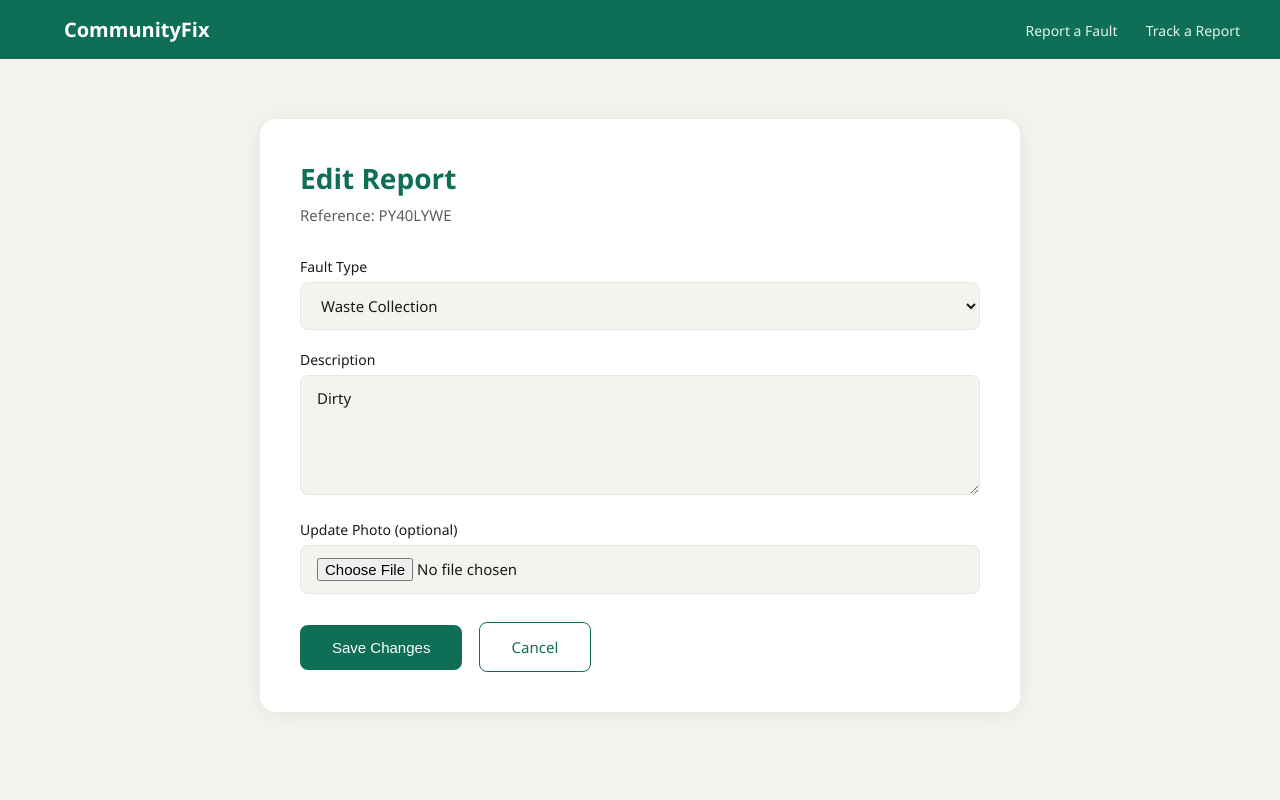
After one commit to Di-exGeneral/HCI-Assignment, a Django app: a page that uses tracking/templates/tracking/edit_report.html in a window 1280 px wide. The commit adds this page. Run offline with Django 5.2, Linux system fonts and the light colour scheme; data comes from the database, SQL or seed files in the repository; both versions use the stored data as it was after the commit.

Commit message:
Added the option for the reporter to update or cancel the report

```diff
--- /dev/null
+++ b/tracking/templates/tracking/edit_report.html
@@ -0,0 +1,48 @@
+{% load static %}
+<!DOCTYPE html>
+<html lang="en">
+<head>
+    <meta charset="UTF-8">
+    <title>Edit Report</title>
+    <link rel="stylesheet" href="{% static 'reports/css/style.css' %}">
+</head>
+<body>
+    <nav>
+        <a href="/" class="logo">CommunityFix</a>
+        <div>
+            <a href="/reports/submit/">Report a Fault</a>
+            <a href="/tracking/track/">Track a Report</a>
+        </div>
+    </nav>
+
+    <div class="container">
+        <div class="card">
+            <h1>Edit Report</h1>
+            <p class="subtitle">Reference: {{ report.reference_number }}</p>
+
+            <form method="post" enctype="multipart/form-data">
+                {% csrf_token %}
+
+                <label>Fault Type</label>
+                <select name="fault_type" required>
+                    <option value="water" {% if report.fault_type == 'water' %}selected{% endif %}>Water Issue</option>
+                    <option value="electricity" {% if report.fault_type == 'electricity' %}selected{% endif %}>Electricity Fault</option>
+                    <option value="pothole" {% if report.fault_type == 'pothole' %}selected{% endif %}>Pothole</option>
+                    <option value="waste" {% if report.fault_type == 'waste' %}selected{% endif %}>Waste Collection</option>
+                    <option value="sewage" {% if report.fault_type == 'sewage' %}selected{% endif %}>Sewage Problem</option>
+                    <option value="other" {% if report.fault_type == 'other' %}selected{% endif %}>Other</option>
+                </select>
+
+                <label>Description</label>
+                <textarea name="description" required>{{ report.description }}</textarea>
+
+                <label>Update Photo (optional)</label>
+                <input type="file" name="photo" accept="image/*">
+
+                <button type="submit" class="btn">Save Changes</button>
+                <a href="/tracking/track/" class="btn btn-outline">Cancel</a>
+            </form>
+        </div>
+    </div>
+</body>
+</html>
--- a/tracking/urls.py
+++ b/tracking/urls.py
@@ -3,4 +3,6 @@ from . import views
 
 urlpatterns = [
     path('track/', views.track_report, name='track_report'),
+    path('cancel/<str:reference_number>/', views.cancel_report, name='cancel_report'),
+    path('edit/<str:reference_number>/', views.edit_report, name='edit_report'),
 ]
--- a/tracking/views.py
+++ b/tracking/views.py
@@ -1,5 +1,36 @@
-from django.shortcuts import render
-
+from django.shortcuts import render, get_object_or_404, redirect
+from reports.models import Report
 
 def track_report(request):
-    return render(request, 'tracking/track.html')
+    report = None
+    error = None
+    if request.method == 'POST':
+        reference = request.POST.get('reference', '').strip().upper()
+        try:
+            report = Report.objects.get(reference_number=reference)
+        except Report.DoesNotExist:
+            error = 'No report found with that reference number. Please check and try again.'
+    return render(request, 'tracking/track.html', {'report': report, 'error': error})
+
+def cancel_report(request, reference_number):
+    report = get_object_or_404(Report, reference_number=reference_number)
+    if report.status != 'pending':
+        return redirect('track_report')
+    if request.method == 'POST':
+        report.status = 'closed'
+        report.save()
+        return render(request, 'tracking/cancelled.html')
+    return render(request, 'tracking/cancel_confirm.html', {'report': report})
+
+def edit_report(request, reference_number):
+    report = get_object_or_404(Report, reference_number=reference_number)
+    if report.status != 'pending':
+        return redirect('track_report')
+    if request.method == 'POST':
+        report.fault_type = request.POST.get('fault_type')
+        report.description = request.POST.get('description')
+        if request.FILES.get('photo'):
+            report.photo = request.FILES.get('photo')
+        report.save()
+        return redirect('track_report')
+    return render(request, 'tracking/edit_report.html', {'report': report})
```
Also changed, not shown: tracking/templates/tracking/cancel_confirm.html (added, +31 -0 lines), tracking/templates/tracking/cancelled.html (added, +27 -0 lines), tracking/templates/tracking/track.html (+41 -3 lines), db.sqlite3, media/fault_photos/street.jpg (added).
